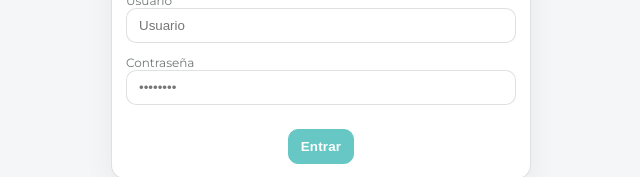
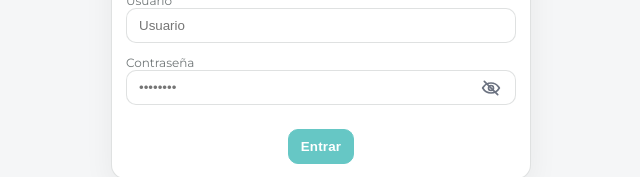
Before and after one commit to DeGrandisPortones/presupuestador, a React (Vite) app in the folder cotizador-front/: page /login in a window 1280 px wide. Shown: the part 169-346 px from the top of the page, without its empty margins (319-959 px from the left). Built offline with nearby package versions, Linux system fonts and the light colour scheme.

Commit message:
login encripted

```diff
--- a/cotizador-front/src/pages/LoginPage/index.jsx
+++ b/cotizador-front/src/pages/LoginPage/index.jsx
@@ -9,6 +9,26 @@ import { useAuthStore } from "../../domain/auth/store.js";
 import { setOdooBootstrap } from "../../domain/odoo/bootstrap.js";
 import { prefetchOdooBootstrapInBackground } from "../../domain/odoo/prefetch.js";
 
+function EyeIcon({ open }) {
+  return (
+    <svg
+      viewBox="0 0 24 24"
+      width="20"
+      height="20"
+      fill="none"
+      stroke="currentColor"
+      strokeWidth="2"
+      strokeLinecap="round"
+      strokeLinejoin="round"
+      aria-hidden="true"
+    >
+      <path d="M2 12s3.5-6 10-6 10 6 10 6-3.5 6-10 6-10-6-10-6z" />
+      <circle cx="12" cy="12" r="3" />
+      {!open ? <path d="M4 4l16 16" /> : null}
+    </svg>
+  );
+}
+
 export default function LoginPage() {
   const navigate = useNavigate();
   const setSession = useAuthStore((s) => s.setSession);
@@ -19,6 +39,7 @@ export default function LoginPage() {
 
   const [username, setUsername] = useState("");
   const [password, setPassword] = useState("");
+  const [showPassword, setShowPassword] = useState(false);
   const [shake, setShake] = useState(false);
 
   useEffect(() => {
@@ -77,7 +98,41 @@ export default function LoginPage() {
 
           <div className="spacer" />
           <div className="muted">Contraseña</div>
-          <Input type="password" value={password} onChange={setPassword} placeholder="••••••••" style={{ width: "100%" }} />
+          <div style={{ position: "relative" }}>
+            <Input
+              type={showPassword ? "text" : "password"}
+              value={password}
+              onChange={setPassword}
+              placeholder="••••••••"
+              autoComplete="current-password"
+              style={{ width: "100%", paddingRight: 48 }}
+            />
+            <button
+              type="button"
+              onClick={() => setShowPassword((current) => !current)}
+              aria-label={showPassword ? "Ocultar contraseña" : "Mostrar contraseña"}
+              aria-pressed={showPassword}
+              title={showPassword ? "Ocultar contraseña" : "Mostrar contraseña"}
+              style={{
+                position: "absolute",
+                top: "50%",
+                right: 8,
+                transform: "translateY(-50%)",
+                width: 34,
+                height: 34,
+                border: "0",
+                borderRadius: 8,
+                background: "transparent",
+                color: "#6b7280",
+                display: "grid",
+                placeItems: "center",
+                cursor: "pointer",
+                padding: 0,
+              }}
+            >
+              <EyeIcon open={showPassword} />
+            </button>
+          </div>
 
           <div className="spacer" />
           {m.isError && <div style={{ color: "#d93025", fontSize: 13 }}>{m.error.message}</div>}
```
Also changed, not shown: 1 other file (tests, documents, lock files or other folders).
